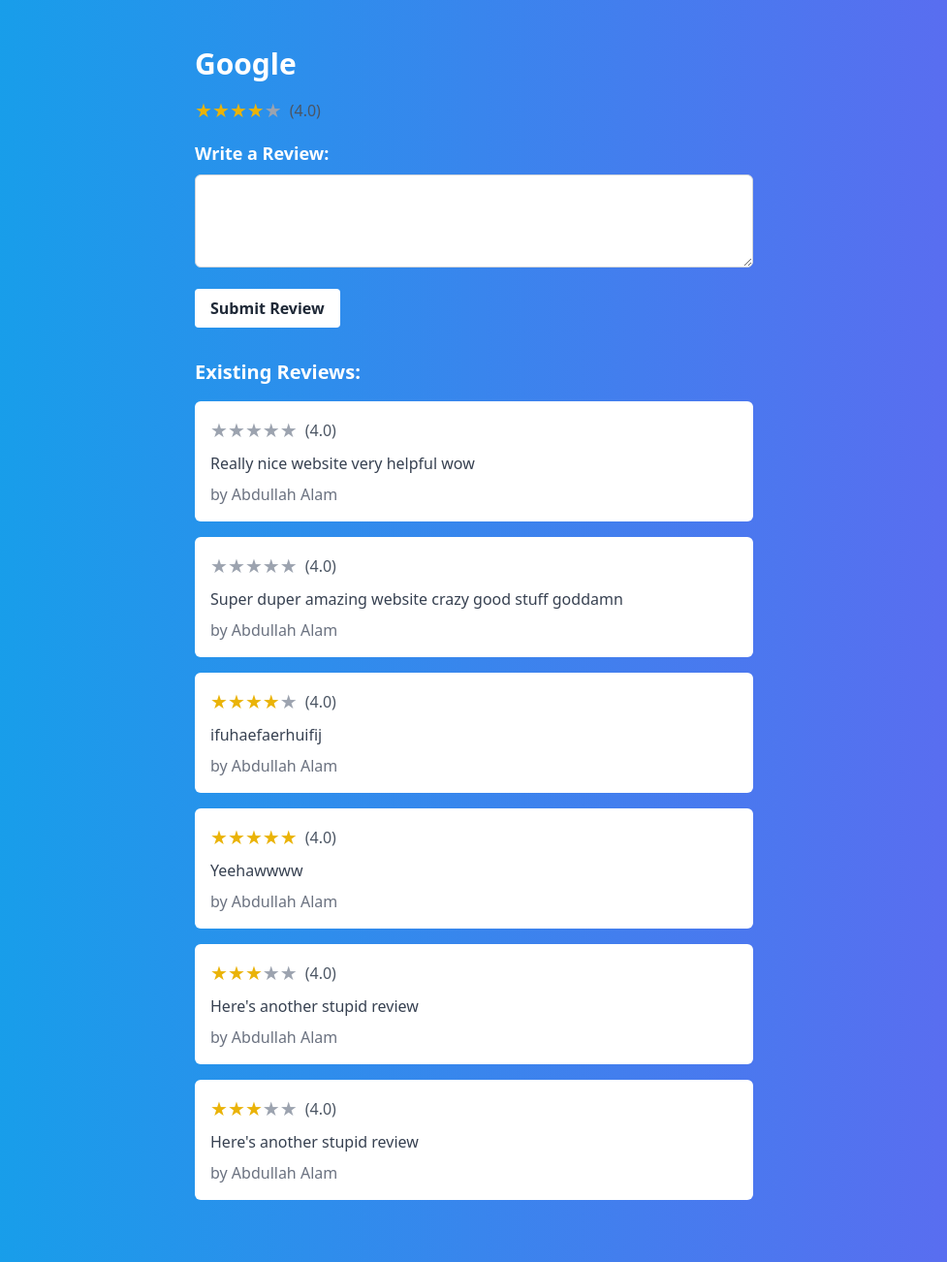
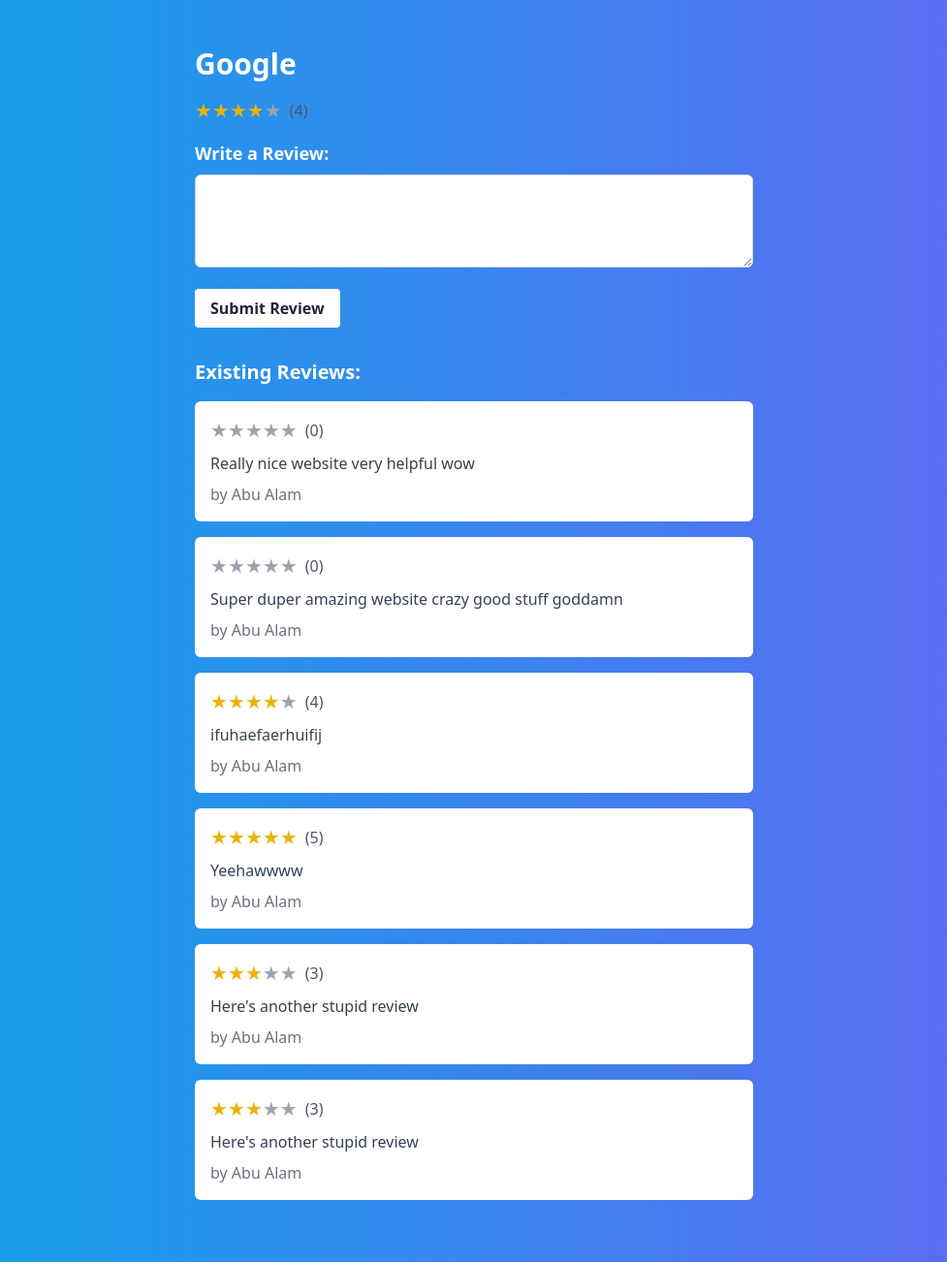
Before and after one commit to theabdullahalam/ml-website-evaluation, a Django app: page /website/576c1bfe-d24d-409c-b2a0-c99b978df931 in a window 1280 px wide. Shown: the whole page at 97% size, without its empty margins (151-1128 px from the left). Run offline with Django 4.2, Linux system fonts and the light colour scheme; data comes from the database, SQL or seed files in the repository; both versions use the stored data as it was after the commit; some libraries are stand-ins or nearby versions.

Commit message:
use actual rating numbers

```diff
--- a/main/templates/website_info.html
+++ b/main/templates/website_info.html
@@ -20,7 +20,7 @@
                 <span class="text-gray-400 text-xl">&#9733;</span>
             {% endfor %}
           </div>
-          <span class="text-gray-600">(4.0)</span>
+          <span class="text-gray-600">({{ website.get_average_rating }})</span>
         </div>
 
         <div class="mb-8">
@@ -51,11 +51,11 @@
                       <span class="text-gray-400 text-xl">&#9733;</span>
                   {% endfor %}
                 </div>
-                <span class="text-gray-600">(4.0)</span>
+                <span class="text-gray-600">({{ review.calculated_rating }})</span>
               </div>
               <p class="text-gray-700">{{ review.review }}</p>
               <div class="mt-2">
-                  <span class="text-gray-500">by Abdullah Alam</span>
+                  <span class="text-gray-500">by {{ review.user.first_name}} {{ review.user.last_name }}</span>
               </div>
             </div>
           {% endfor %}
```
Also changed, not shown: db.sqlite3.
